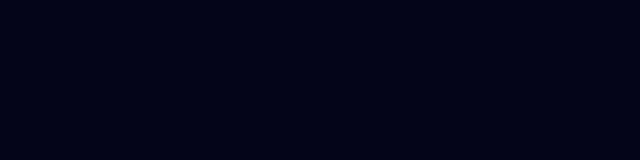
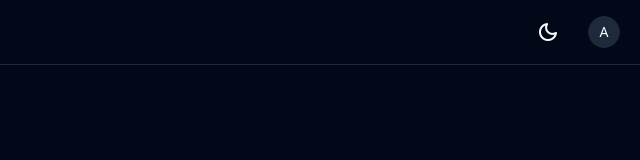
Before and after one commit to uGustavoB/FinSupp-Angular, an Angular app: page /navbar in a window 1280 px wide. Before the commit this address led to /. Shown: the top 160 px of the page, without its empty margins (640-1280 px from the left). Built offline with nearby package versions, Linux system fonts and the light colour scheme.

Commit message:
Feat: First Navbar layout

```diff
--- a/src/app/app.routes.ts
+++ b/src/app/app.routes.ts
@@ -2,6 +2,7 @@
 import { LoginComponent } from './pages/login/login.component';
 import { DefaultLoginLayoutComponent } from './components/default-login-layout/default-login-layout.component';
 import { SidebarComponent } from './components/sidebar/sidebar.component';
+import { NavbarComponent } from './components/navbar/navbar.component';
 
 export const routes: Routes = [
   {
@@ -11,5 +12,9 @@
   {
     path: "sidebar",
     component: SidebarComponent
+  },
+  {
+    path: "navbar",
+    component: NavbarComponent
   }
 ];
--- /dev/null
+++ b/src/app/components/navbar/navbar.component.html
@@ -0,0 +1,16 @@
+<header class="border-b bg-background px-4 py-3 sticky top-0 z-10">
+  <div class="flex items-center justify-end">
+    <div class="flex items-center gap-4">
+      <button class="inline-flex items-center justify-center gap-2 whitespace-nowrap rounded-md text-sm font-medium ring-offset-background transition-colors focus-visible:outline-none focus-visible:ring-2 focus-visible:ring-ring focus-visible:ring-offset-2 disabled:pointer-events-none disabled:opacity-50 [&_svg]:pointer-events-none [&_svg]:size-4 [&_svg]:shrink-0 hover:bg-accent hover:text-accent-foreground h-10 w-10">
+        <mat-icon fontSet="material-symbols-rounded" class="h-4 w-4" icon="heroicons:bell">dark_mode</mat-icon>
+      </button>
+      <button onclick="" class="inline-flex items-center justify-center gap-2 whitespace-nowrap rounded-md text-sm font-medium ring-offset-background transition-colors focus-visible:outline-none focus-visible:ring-2 focus-visible:ring-ring focus-visible:ring-offset-2 disabled:pointer-events-none disabled:opacity-50 [&_svg]:pointer-events-none [&_svg]:size-4 [&_svg]:shrink-0 hover:bg-accent hover:text-accent-foreground h-10 w-10 [&_span]:hover:bg-background">
+        <span class="relative flex shrink-0 overflow-hidden rounded-full h-8 w-8">
+          <span class="flex h-full w-full items-center justify-center rounded-full bg-muted">
+            {{ user_inicial }}
+          </span>
+        </span>
+      </button>
+    </div>
+  </div>
+</header>
--- /dev/null
+++ b/src/app/components/navbar/navbar.component.ts
@@ -0,0 +1,16 @@
+import { CommonModule } from '@angular/common';
+import { Component } from '@angular/core';
+import { MatIconModule } from '@angular/material/icon';
+
+@Component({
+  selector: 'app-navbar',
+  imports: [
+    CommonModule,
+    MatIconModule
+  ],
+  templateUrl: './navbar.component.html',
+  styleUrl: './navbar.component.css'
+})
+export class NavbarComponent {
+  user_inicial = 'A';
+}
```
Also changed, not shown: src/app/components/navbar/navbar.component.css (added), 1 other file (tests, documents, lock files or other folders).
